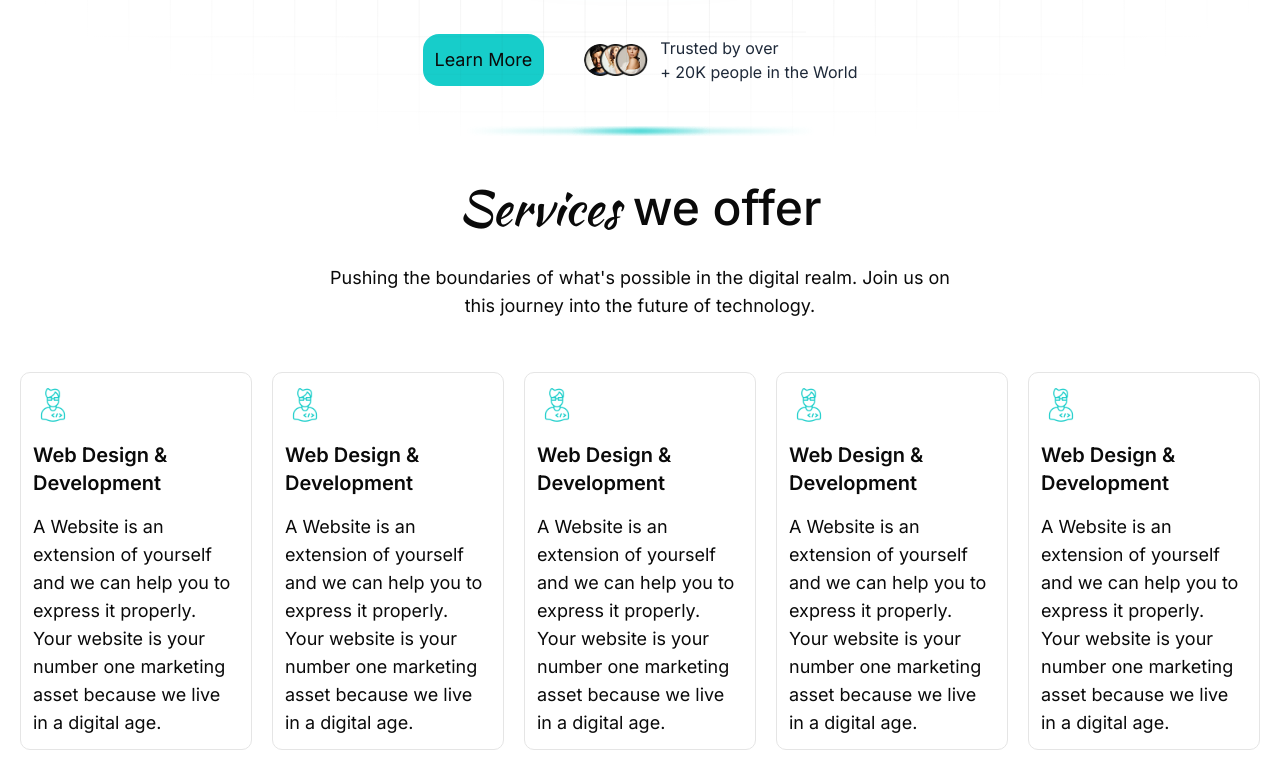
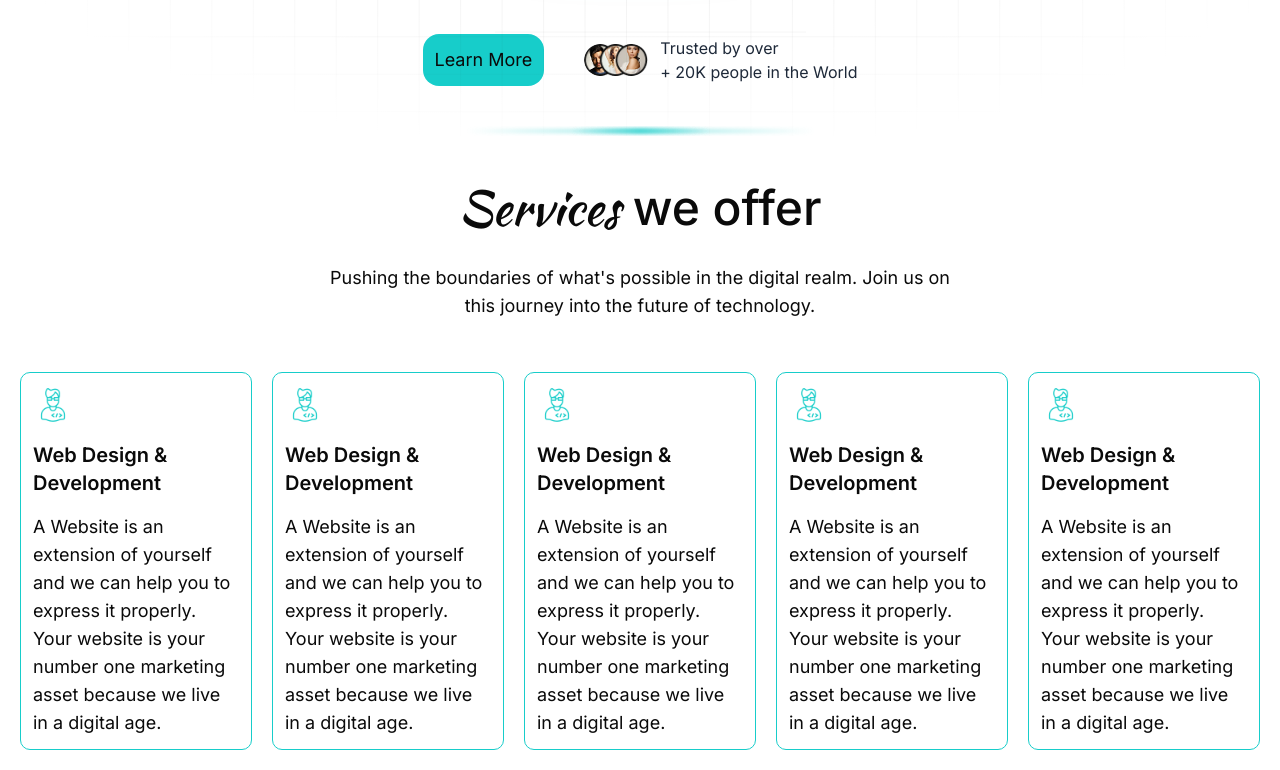
Before and after one commit to Roshen-Perera/ceylon-developers-portfolio, a Next.js app: page / in a window 1280 px wide. Shown: the part 492-1262 px from the top of the page. Built offline with nearby package versions, Linux system fonts and the light colour scheme.

Commit message:
Add border color to ServiceCard component for improved visibility

```diff
--- a/components/serviceCard.tsx
+++ b/components/serviceCard.tsx
@@ -45,7 +45,10 @@ const ServiceCard = () => {
   return (
     <div className="flex flex-row gap-5 p-5">
       {services.map((service) => (
-        <div key={service.id} className="flex flex-col justify border-1 rounded-lg p-3 gap-4">
+        <div
+          key={service.id}
+          className="flex flex-col justify border-[#17CDCA] border-1 rounded-lg p-3 gap-4"
+        >
           <Image
             src={service.icon}
             alt={service.title}
```
